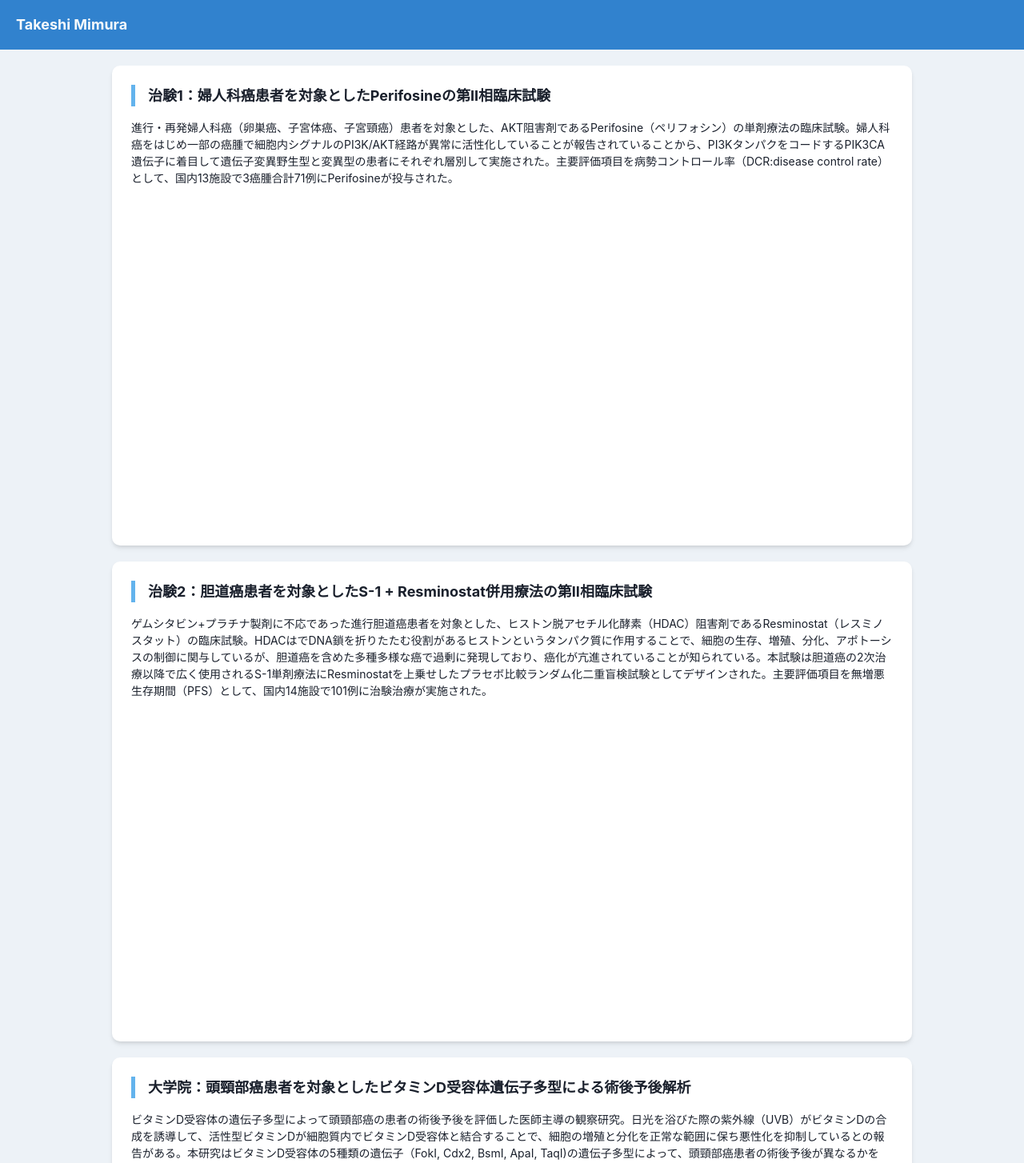
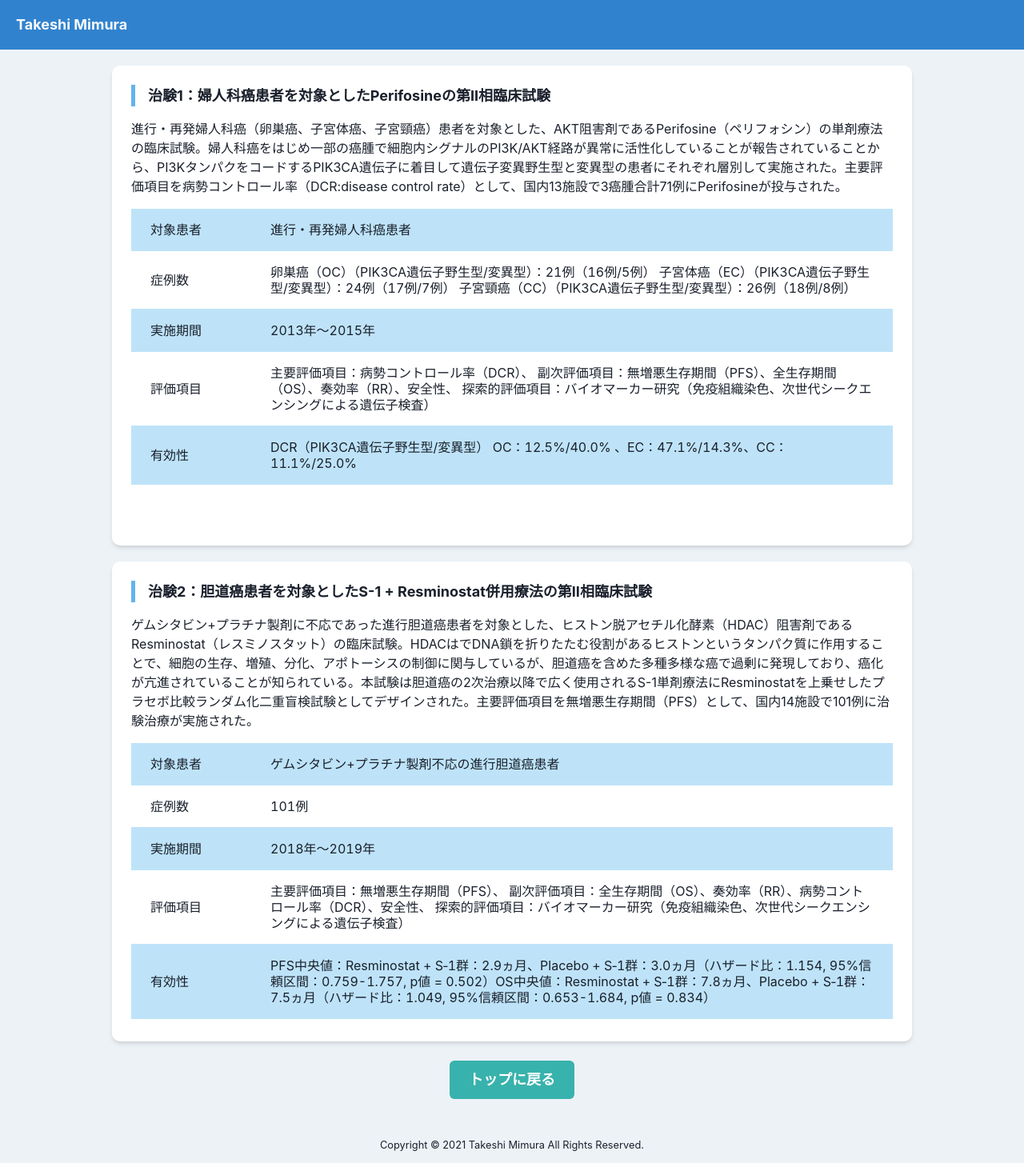
Before and after one commit to Mimu-salon/my-portfolio, a React (Create React App) app: page /carrer_detail in a window 1280 px wide. Shown: the top 1454 px of the page at 80% size. Built offline with nearby package versions, Linux system fonts and the light colour scheme.

Commit message:
📝 CarrerDatailページの文章作成

```diff
--- a/src/components/atoms/title/PrimaryTitle.tsx
+++ b/src/components/atoms/title/PrimaryTitle.tsx
@@ -10,7 +10,7 @@ export const PrimaryTitle: VFC<Props> = memo((props) => {
   const { children } = props;
   return (
     <Text
-      fontSize="lg"
+      fontSize={{ base: 'md', md: 'lg' }}
       fontWeight="bold"
       borderLeft="solid"
       borderColor="blue.300"
--- a/src/components/organisms/Home/Career.tsx
+++ b/src/components/organisms/Home/Career.tsx
@@ -4,7 +4,6 @@ import { memo, useCallback } from 'react';
 import { useHistory } from 'react-router';
 
 import Career1 from '../../../images/carrer1.png';
-import Career3 from '../../../images/carrer3.png';
 import { PrimaryButton } from '../../atoms/button/PrimaryButton';
 import { CardRayout } from '../../molecules/CardRayout';
 import { HeadingRayout } from '../../molecules/HeadingRayout';
@@ -49,14 +48,6 @@ export const Carrer: VFC = memo(() => {
             imageUrl="https://pubmed.ncbi.nlm.nih.gov/33635605/"
           />
         </WrapItem>
-        <WrapItem>
-          <CardRayout
-            title="大学院：医師主導臨床研究"
-            subTitle="頭頸部癌患者を対象としたビタミンD受容体遺伝子多型による術後予後解析"
-            image={Career3}
-            imageUrl="https://pubmed.ncbi.nlm.nih.gov/22242137/"
-          />
-        </WrapItem>
       </Wrap>
     </>
   );
--- a/src/components/organisms/careerDetail/Chiken1.tsx
+++ b/src/components/organisms/careerDetail/Chiken1.tsx
@@ -2,6 +2,7 @@ import { Text } from '@chakra-ui/layout';
 import type { VFC } from 'react';
 import { memo } from 'react';
 
+import { ChikenTable } from '../../atoms/table/ChikenTable';
 import { PrimaryTitle } from '../../atoms/title/PrimaryTitle';
 import { CareerDetailCardRayout } from '../../molecules/CareerDetailCardRayout';
 
@@ -9,10 +10,22 @@ export const Chiken1: VFC = memo(() => {
   return (
     <CareerDetailCardRayout>
       <PrimaryTitle>治験1：婦人科癌患者を対象としたPerifosineの第II相臨床試験</PrimaryTitle>
-      <Text fontSize="sm">
+      <Text fontSize={{ base: 'sm', md: 'md' }}>
         進行・再発婦人科癌（卵巣癌、子宮体癌、子宮頸癌）患者を対象とした、AKT阻害剤であるPerifosine（ペリフォシン）の単剤療法の臨床試験。婦人科癌をはじめ一部の癌腫で細胞内シグナルのPI3K/AKT経路が異常に活性化していることが報告されていることから、PI3KタンパクをコードするPIK3CA遺伝子に着目して遺伝子変異野生型と変異型の患者にそれぞれ層別して実施された。主要評価項目を病勢コントロール率（DCR:disease
         control rate）として、国内13施設で3癌腫合計71例にPerifosineが投与された。
       </Text>
+      <ChikenTable
+        ptstarget="進行・再発婦人科癌患者"
+        ptsnumber="卵巣癌（OC）（PIK3CA遺伝子野生型/変異型）：21例（16例/5例）
+        子宮体癌（EC）（PIK3CA遺伝子野生型/変異型）：24例（17例/7例）
+        子宮頸癌（CC）（PIK3CA遺伝子野生型/変異型）：26例（18例/8例）"
+        period="2013年〜2015年"
+        endpoint="主要評価項目：病勢コントロール率（DCR）、
+        副次評価項目：無増悪生存期間（PFS）、全生存期間（OS）、奏効率（RR）、安全性、
+        探索的評価項目：バイオマーカー研究（免疫組織染色、次世代シークエンシングによる遺伝子検査）"
+        efficacy="DCR（PIK3CA遺伝子野生型/変異型）
+        OC：12.5%/40.0% 、EC：47.1%/14.3%、CC：11.1%/25.0%"
+      />
     </CareerDetailCardRayout>
   );
 });
--- a/src/components/organisms/careerDetail/Chiken2.tsx
+++ b/src/components/organisms/careerDetail/Chiken2.tsx
@@ -2,6 +2,7 @@ import { Text } from '@chakra-ui/layout';
 import type { VFC } from 'react';
 import { memo } from 'react';
 
+import { ChikenTable } from '../../atoms/table/ChikenTable';
 import { PrimaryTitle } from '../../atoms/title/PrimaryTitle';
 import { CareerDetailCardRayout } from '../../molecules/CareerDetailCardRayout';
 
@@ -9,9 +10,18 @@ export const Chiken2: VFC = memo(() => {
   return (
     <CareerDetailCardRayout>
       <PrimaryTitle>治験2：胆道癌患者を対象としたS-1 + Resminostat併用療法の第II相臨床試験</PrimaryTitle>
-      <Text fontSize="sm">
+      <Text fontSize={{ base: 'sm', md: 'md' }}>
         ゲムシタビン+プラチナ製剤に不応であった進行胆道癌患者を対象とした、ヒストン脱アセチル化酵素（HDAC）阻害剤であるResminostat（レスミノスタット）の臨床試験。HDACはでDNA鎖を折りたたむ役割があるヒストンというタンパク質に作用することで、細胞の生存、増殖、分化、アポトーシスの制御に関与しているが、胆道癌を含めた多種多様な癌で過剰に発現しており、癌化が亢進されていることが知られている。本試験は胆道癌の2次治療以降で広く使用されるS-1単剤療法にResminostatを上乗せしたプラセボ比較ランダム化二重盲検試験としてデザインされた。主要評価項目を無増悪生存期間（PFS）として、国内14施設で101例に治験治療が実施された。
       </Text>
+      <ChikenTable
+        ptstarget="ゲムシタビン+プラチナ製剤不応の進行胆道癌患者"
+        ptsnumber="101例"
+        period="2018年〜2019年"
+        endpoint="主要評価項目：無増悪生存期間（PFS）、
+        副次評価項目：全生存期間（OS）、奏効率（RR）、病勢コントロール率（DCR）、安全性、
+        探索的評価項目：バイオマーカー研究（免疫組織染色、次世代シークエンシングによる遺伝子検査）"
+        efficacy="PFS中央値：Resminostat + S‐1群：2.9ヵ月、Placebo + S‐1群：3.0ヵ月（ハザード比：1.154, 95%信頼区間：0.759-1.757, p値 = 0.502）OS中央値：Resminostat + S‐1群：7.8ヵ月、Placebo + S‐1群：7.5ヵ月（ハザード比：1.049, 95%信頼区間：0.653-1.684, p値 = 0.834）"
+      />
     </CareerDetailCardRayout>
   );
 });
--- a/src/components/pages/CareerDetail.tsx
+++ b/src/components/pages/CareerDetail.tsx
@@ -1,27 +1,28 @@
-import { Text } from '@chakra-ui/layout';
+import { Box } from '@chakra-ui/layout';
 import type { VFC } from 'react';
+import { useCallback } from 'react';
 import { memo } from 'react';
+import { useHistory } from 'react-router';
 
-import { PrimaryTitle } from '../atoms/title/PrimaryTitle';
-import { CareerDetailCardRayout } from '../molecules/CareerDetailCardRayout';
+import { PrimaryButton } from '../atoms/button/PrimaryButton';
 import { Chiken1 } from '../organisms/careerDetail/Chiken1';
 import { Chiken2 } from '../organisms/careerDetail/Chiken2';
+import { Footer } from '../organisms/layout/footer/Footer';
 import { HeaderCareerDetail } from '../organisms/layout/header/HeaderCareerDetail';
 
 export const CareerDetail: VFC = memo(() => {
+  const history = useHistory();
+
+  const onClickHome = useCallback(() => history.push('/#carrer'), [history]);
   return (
     <>
       <HeaderCareerDetail />
       <Chiken1 />
       <Chiken2 />
-
-      <CareerDetailCardRayout>
-        <PrimaryTitle>大学院：頭頸部癌患者を対象としたビタミンD受容体遺伝子多型による術後予後解析</PrimaryTitle>
-        <Text fontSize="sm">
-          ビタミンD受容体の遺伝子多型によって頭頸部癌の患者の術後予後を評価した医師主導の観察研究。日光を浴びた際の紫外線（UVB）がビタミンDの合成を誘導して、活性型ビタミンDが細胞質内でビタミンD受容体と結合することで、細胞の増殖と分化を正常な範囲に保ち悪性化を抑制しているとの報告がある。本研究はビタミンD受容体の5種類の遺伝子（FokI,
-          Cdx2, BsmI, ApaI, TaqI)の遺伝子多型によって、頭頸部癌患者の術後予後が異なるかをPFSを比較することで評価した。
-        </Text>
-      </CareerDetailCardRayout>
+      <Box textAlign="center" mt={6} mb={6}>
+        <PrimaryButton onClick={onClickHome}>トップに戻る</PrimaryButton>
+      </Box>
+      <Footer />
     </>
   );
 });
```
